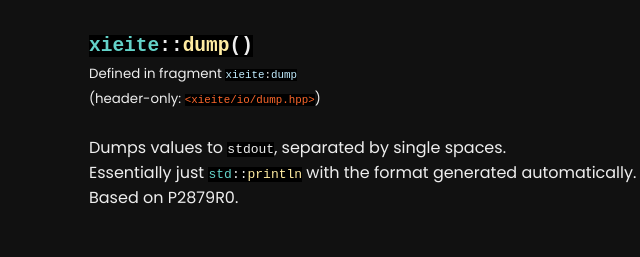
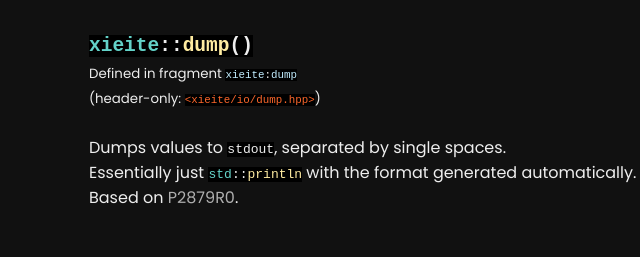
Before and after one commit to xieite/xieite.github.io, a plain HTML site: page io/dump.html in a window 1280 px wide. Shown: the top 257 px of the page, 261-901 px from the left. Drawn offline with Linux system fonts and the light colour scheme.

Commit message:
Color link gray

```diff
--- a/io/dump.html
+++ b/io/dump.html
@@ -17,7 +17,7 @@
 			<br/>
 			Dumps values to <code>stdout</code>, separated by single spaces.<br/>
 			Essentially just <a href="https://en.cppreference.com/w/cpp/io/println" target="_blank"><code><m_>std</m_>::<f_>println</f_></code></a> with the format generated automatically.<br/>
-			Based on <a href="https://www.open-std.org/jtc1/sc22/wg21/docs/papers/2024/p2879r0.pdf" target="_blank">P2879R0</a>.<br/>
+			Based on <a href="https://www.open-std.org/jtc1/sc22/wg21/docs/papers/2024/p2879r0.pdf" target="_blank" class="gray">P2879R0</a>.<br/>
 			<br/>
 			<br/>
 			<a id="decl" href="#decl"><h3>Declaration</h3></a>
```
